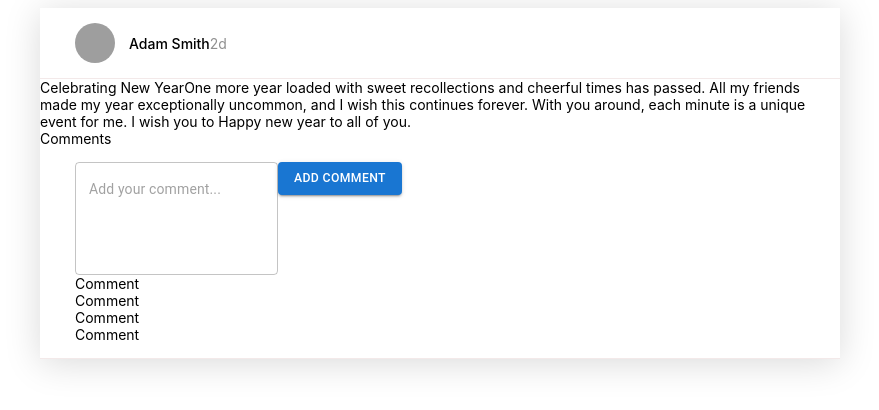
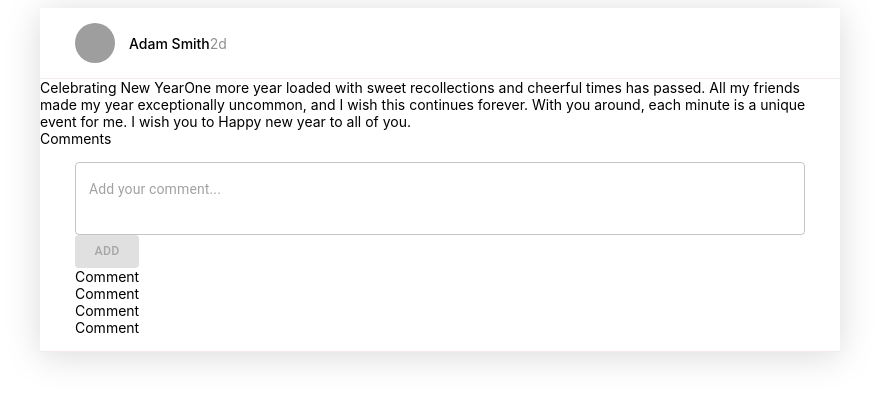
Before and after one commit to Milee-Kayastha/authenticated-nested-comment-system, a React (Vite) app: page / in a window 1280 px wide. Shown: the top 410 px of the page, without its empty margins (200-1079 px from the left). Built offline with nearby package versions, Linux system fonts and the light colour scheme; grey boxes are pictures that could not be loaded; the HTML template or start-up script is replaced by a standard one.

Commit message:
feat: working on commentForm component

```diff
--- a/src/components/CommentForm.jsx
+++ b/src/components/CommentForm.jsx
@@ -1,27 +1,49 @@
 import { Button, TextField } from "@mui/material";
 import React, { useState } from "react";
 
-const CommentForm = () => {
-  const [text, setText] = useState("");
-
-  const handleSubmit = (e) => {
-    e.preventDefault();
+const CommentForm = ({
+  handleSubmit,
+  submitLabel = "Add",
+  hasCancelButton = false,
+  handleCancel,
+  initialText = "",
+}) => {
+  const [text, setText] = useState(initialText);
+  const isTextareaDisabled = text.length === 0;
+  const onSubmit = (event) => {
+    event.preventDefault();
+    if (!text) return;
+    handleSubmit(text);
     setText("");
   };
 
   return (
-    <form onSubmit={handleSubmit}>
+    <form onSubmit={onSubmit}>
       <TextField
         variant="outlined"
+        fullWidth
         multiline
-        rows={4}
+        rows={2}
+        sx={{ background: "white" }}
         placeholder="Add your comment..."
         value={text}
         onChange={(e) => setText(e.target.value)}
       />
-      <Button type="submit" variant="contained" color="primary">
-        Add Comment
-      </Button>
+      <div className="comment-form-action">
+        {hasCancelButton && (
+          <Button type="button" variant="outlined" onClick={handleCancel}>
+            Cancel
+          </Button>
+        )}
+        <Button
+          type="submit"
+          variant="contained"
+          color="primary"
+          disabled={isTextareaDisabled}
+        >
+          {submitLabel}
+        </Button>
+      </div>
     </form>
   );
 };
```
